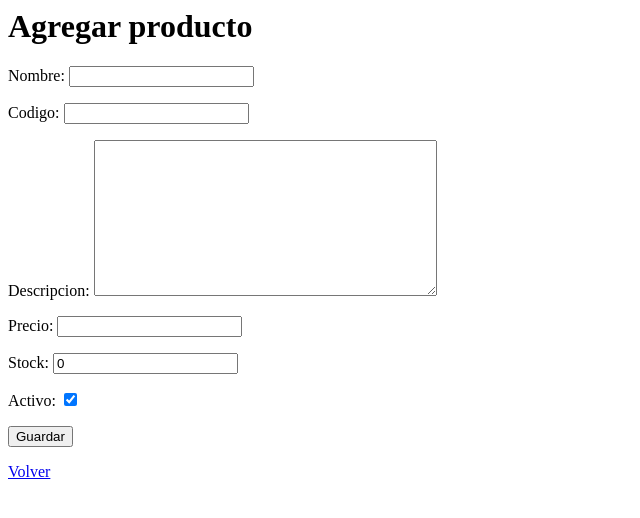
After one commit to iconicastill/jvcrii-2.0, a Django app: page /productos/agregar/ in a window 1280 px wide. The commit adds this page. Shown: the top 518 px of the page, without its empty margins (0-640 px from the left). Run offline with Django 5.2, Linux system fonts and the light colour scheme.

Commit message:
se separa clientes, se crea direcciones y productos.

```diff
--- a/mi_app/forms.py
+++ b/mi_app/forms.py
@@ -1,5 +1,14 @@
 from django import forms
-from .models import Direccion
+from .models import Direccion, Cliente, Producto
+
+class ClienteForm(forms.ModelForm):
+    class Meta:
+        model = Cliente
+        fields = [
+            'nombre',
+            'email',
+            'telefono'
+        ]
 
 class DireccionForm(forms.ModelForm):
     class Meta:
@@ -18,3 +27,15 @@ class DireccionForm(forms.ModelForm):
             'referencia',
             'notas',
         ]
+
+class ProductoForm(forms.ModelForm):
+    class Meta:
+        model = Producto
+        fields = [
+            'nombre',
+            'codigo',
+            'descripcion',
+            'precio',
+            'stock',
+            'activo',
+        ]
--- a/mi_app/models.py
+++ b/mi_app/models.py
@@ -42,3 +42,21 @@ class Direccion(models.Model):
 
     def __str__(self):
         return f"{self.sector} - {self.nombre_residencial or 'Sin residencial'}"
+
+from django.db import models
+
+class Producto(models.Model):
+    nombre = models.CharField(max_length=150)
+    codigo = models.CharField(max_length=50, unique=True)
+    descripcion = models.TextField(blank=True)
+
+    precio = models.DecimalField(max_digits=10, decimal_places=2)
+    stock = models.PositiveIntegerField(default=0)
+
+    activo = models.BooleanField(default=True)
+
+    creado = models.DateTimeField(auto_now_add=True)
+    actualizado = models.DateTimeField(auto_now=True)
+
+    def __str__(self):
+        return f"{self.nombre} ({self.codigo})"
--- a/mi_app/templates/mi_app/index.html
+++ b/mi_app/templates/mi_app/clientes/listar.html
@@ -8,9 +8,12 @@
 </ul>
 {% endif %}
 
+<a href="{% url 'listar_productos' %}">Productos</a>
+<br><br>
+
 <a href="{% url 'agregar_cliente' %}">Agregar cliente</a>
 
-<br><br>
+<hr>
 
 <form method="get">
     <input
--- /dev/null
+++ b/mi_app/templates/mi_app/productos/agregar.html
@@ -0,0 +1,9 @@
+<h1>{{ producto|default:"Agregar producto" }}</h1>
+
+<form method="post">
+    {% csrf_token %}
+    {{ form.as_p }}
+    <button type="submit">Guardar</button>
+</form>
+
+<a href="{% url 'listar_productos' %}">Volver</a>
--- a/mi_app/urls.py
+++ b/mi_app/urls.py
@@ -2,10 +2,10 @@ from django.urls import path
 from . import views
 
 urlpatterns = [
-    path('', views.dashboard, name='dashboard'),
+path('', views.dashboard, name='dashboard'),
 
     # clientes
-    path('clientes/agregar/', views.agregar_cliente, name='agregar_cliente'),
+path('clientes/agregar/', views.agregar_cliente, name='agregar_cliente'),
 
 
 path(
@@ -42,4 +42,9 @@ path(
     name='eliminar_direccion'
 ),
 
+
+path('productos/', views.listar_productos, name='listar_productos'),
+path('productos/agregar/', views.agregar_producto, name='agregar_producto'),
+path('productos/<int:producto_id>/editar/', views.editar_producto, name='editar_producto'),
+path('productos/<int:producto_id>/eliminar/', views.eliminar_producto, name='eliminar_producto'),
 ]
--- a/mi_app/views.py
+++ b/mi_app/views.py
@@ -1,24 +1,12 @@
 from django.shortcuts import render, get_object_or_404, redirect
-from .models import Cliente, Direccion
+from .models import Cliente, Direccion, Producto
 from django import forms
-from .forms import DireccionForm
+from .forms import ClienteForm, DireccionForm, ProductoForm
 from django.db.models import Q
 from django.contrib import messages
 from django.contrib.auth.decorators import login_required
 
-
 # Create your views here.
-
-class ClienteForm(forms.ModelForm):
-    class Meta:
-        model = Cliente
-        fields = ['nombre', 'email', 'telefono']
-
-class DireccionForm(forms.ModelForm):
-    class Meta:
-        model = Direccion
-        exclude = ['cliente', 'creado_en']
-
 def dashboard(request):
     query = request.GET.get('q', '')
 
@@ -32,7 +20,7 @@ def dashboard(request):
 
     total_clientes = Cliente.objects.count()
 
-    return render(request, 'mi_app/index.html', {
+    return render(request, 'mi_app/clientes/listar.html', {
         'clientes': clientes,
         'query': query,
         'total_clientes': total_clientes
@@ -60,7 +48,7 @@ def agregar_cliente(request):
     else:
         form = ClienteForm()
 
-    return render(request, 'mi_app/agregar_cliente.html', {'form': form})
+    return render(request, 'mi_app/clientes/agregar.html', {'form': form})
 
 @login_required
 def editar_cliente(request, cliente_id):
@@ -77,7 +65,7 @@ def editar_cliente(request, cliente_id):
     else:
         form = ClienteForm(instance=cliente)
 
-    return render(request, 'mi_app/editar_cliente.html', {
+    return render(request, 'mi_app/clientes/editar.html', {
         'form': form,
         'cliente': cliente
     })
@@ -95,7 +83,7 @@ def eliminar_cliente(request, cliente_id):
             messages.error(request, "Ocurrió un error al eliminar el cliente")
             return redirect('dashboard')
 
-    return render(request, 'mi_app/eliminar_cliente.html', {
+    return render(request, 'mi_app/clientes/eliminar.html', {
         'cliente': cliente
     })
 
@@ -154,3 +142,52 @@ def eliminar_direccion(request, direccion_id):
     return render(request, 'mi_app/direcciones/eliminar.html', {
         'direccion': direccion
     })
+
+def listar_productos(request):
+    productos = Producto.objects.all()
+    return render(request, 'mi_app/productos/listar.html', {
+        'productos': productos
+    })
+
+
+def agregar_producto(request):
+    if request.method == 'POST':
+        form = ProductoForm(request.POST)
+        if form.is_valid():
+            form.save()
+            return redirect('listar_productos')
+    else:
+        form = ProductoForm()
+
+    return render(request, 'mi_app/productos/agregar.html', {
+        'form': form
+    })
+
+
+def editar_producto(request, producto_id):
+    producto = get_object_or_404(Producto, id=producto_id)
+
+    if request.method == 'POST':
+        form = ProductoForm(request.POST, instance=producto)
+        if form.is_valid():
+            form.save()
+            return redirect('listar_productos')
+    else:
+        form = ProductoForm(instance=producto)
+
+    return render(request, 'mi_app/productos/editar.html', {
+        'form': form,
+        'producto': producto
+    })
+
+
+def eliminar_producto(request, producto_id):
+    producto = get_object_or_404(Producto, id=producto_id)
+
+    if request.method == 'POST':
+        producto.delete()
+        return redirect('listar_productos')
+
+    return render(request, 'mi_app/productos/eliminar.html', {
+        'producto': producto
+    })
--- a/mi_app/views.txt
+++ /dev/null
@@ -1,3 +0,0 @@
-def dashboard(request):
-    clientes = Cliente.objects.all()
-    return render(request, 'mi_app/index.html', {'clientes': clientes})
```
Also changed, not shown: mi_app/templates/mi_app/productos/editar.html (added, +9 -0 lines), mi_app/templates/mi_app/productos/eliminar.html (added, +10 -0 lines), mi_app/templates/mi_app/productos/listar.html (added, +23 -0 lines), README.md, mi_app/migrations/0004_producto.py (added), mi_app/templates/mi_app/clientes/agregar.html (renamed from mi_app/templates/mi_app/agregar_cliente.html), mi_app/templates/mi_app/clientes/editar.html (renamed from mi_app/templates/mi_app/editar_cliente.html), mi_app/templates/mi_app/clientes/eliminar.html (renamed from mi_app/templates/mi_app/eliminar_cliente.html).
